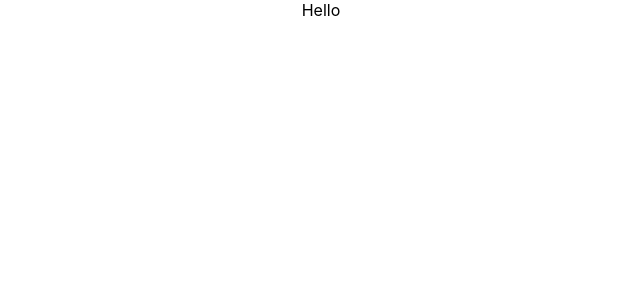
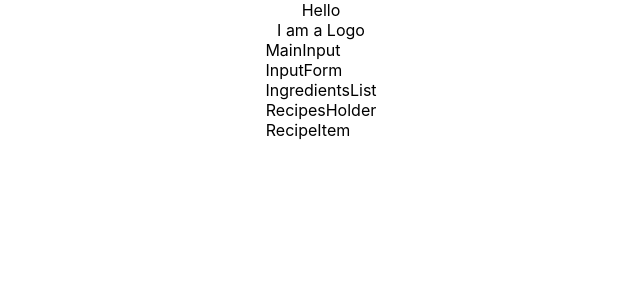
Before and after one commit to GeccoRhiguelNavalta/KitchenGenie, a React (Create React App) app in the folder kitchengenie/: page / in a window 1280 px wide. Shown: the top 300 px of the page, without its empty margins (319-959 px from the left). Built offline with nearby package versions, Linux system fonts and the light colour scheme.

Commit message:
populating components files

```diff
--- a/kitchengenie/src/App.js
+++ b/kitchengenie/src/App.js
@@ -1,9 +1,15 @@
-import './App.css';
+import "./App.css";
+import Logo from "./Components/Logo";
+import MainInput from "./Components/Main/MainInput";
+import RecipesHolder from "./Components/Recipes/RecipesHolder";
 
 function App() {
   return (
     <div className="App">
-     Hello
+      Hello
+      <Logo />
+      <MainInput />
+      <RecipesHolder />
     </div>
   );
 }
--- a/kitchengenie/src/Components/Logo.js
+++ b/kitchengenie/src/Components/Logo.js
@@ -0,0 +1,7 @@
+export default function Logo() {
+  return(
+    <div className='Logo'>
+    I am a Logo
+    </div>
+  );
+}
--- a/kitchengenie/src/Components/Main/IngredientsList.js
+++ b/kitchengenie/src/Components/Main/IngredientsList.js
@@ -0,0 +1,7 @@
+export default function IngredientsList() {
+  return (
+    <div className="IngredientsList">
+      IngredientsList
+    </div>
+  );
+}
--- a/kitchengenie/src/Components/Main/InputForm.js
+++ b/kitchengenie/src/Components/Main/InputForm.js
@@ -0,0 +1,7 @@
+export default function InputForm() {
+  return (
+    <div className="InputForm">
+      InputForm
+    </div>
+  );
+}
--- a/kitchengenie/src/Components/Main/MainInput.js
+++ b/kitchengenie/src/Components/Main/MainInput.js
@@ -0,0 +1,12 @@
+import InputForm from "./InputForm";
+import IngredientsList from "./IngredientsList";
+
+export default function MainInput() {
+  return (
+    <div className="MainInput">
+      MainInput
+      <InputForm />
+      <IngredientsList />
+    </div>
+  );
+}
--- a/kitchengenie/src/Components/Recipes/RecipeItem.js
+++ b/kitchengenie/src/Components/Recipes/RecipeItem.js
@@ -0,0 +1,7 @@
+export default function RecipeItem() {
+  return (
+    <div className="RecipeItem">
+      RecipeItem
+    </div>
+  );
+}
--- a/kitchengenie/src/Components/Recipes/RecipesHolder.js
+++ b/kitchengenie/src/Components/Recipes/RecipesHolder.js
@@ -0,0 +1,10 @@
+import RecipeItem from "./RecipeItem";
+
+export default function RecipesHolder() {
+  return (
+    <div className="RecipesHolder">
+      RecipesHolder
+      <RecipeItem/>
+    </div>
+  );
+}
```
